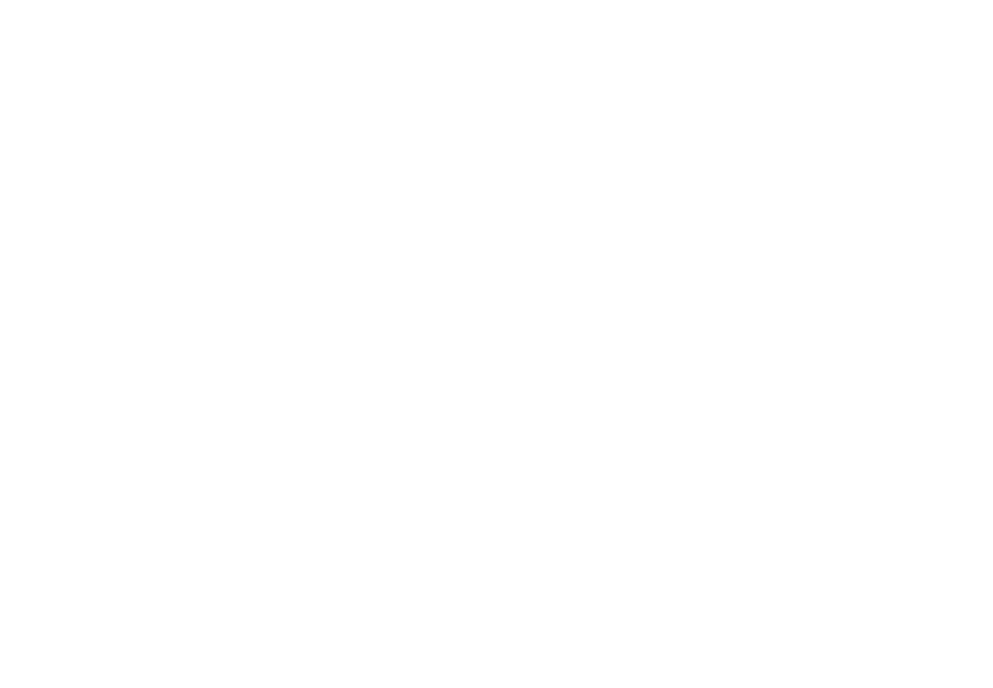
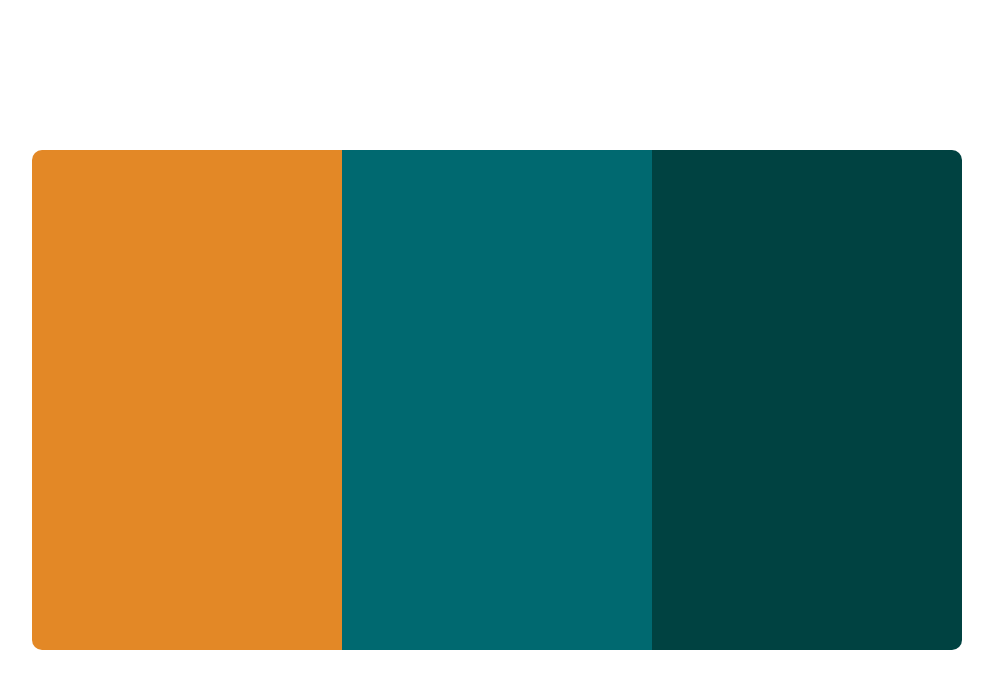
Before and after one commit to Herrius/3-column-preview-card-component, a plain HTML site: page index.html in a window 1280 px wide. Shown: the whole page, without its empty margins (143-1136 px from the left). Drawn offline with nearby package versions, Linux system fonts and the light colour scheme; a web font is replaced by a local one.

Commit message:
contenedores correctamente configurados

```diff
--- a/index.html
+++ b/index.html
@@ -6,9 +6,16 @@
     <meta name="viewport" content="width=device-width, initial-scale=1.0">
     <title>3-column preview card component</title>
     <link rel="shortcut icon" href="images/favicon-32x32.png" type="image/x-icon">
+    <link rel="stylesheet" href="https://necolas.github.io/normalize.css/8.0.1/normalize.css">
     <link rel="stylesheet" href="style/style.css">
 </head>
 <body>
+    <div class="container">
+        <span class="square item-1">
 
+        </span>
+        <span class="square item-2"></span>
+        <span class="square item-3"></span>
+    </div>
 </body>
 </html>
--- a/style/style.css
+++ b/style/style.css
@@ -22,3 +22,49 @@
     --text-font  : 'Lexend Deca', sans-serif;
     --title-font : 'Big Shoulders Displa', sans-serif;
 }
+body{
+    background-color: var(--white);
+    min-height: 100vh;
+    display:flex;
+    justify-content: center;
+    align-content: center;
+    align-items: center;
+}
+
+.container{
+    display:flex;
+    height: 500px;
+    max-width: 930px;
+}
+/* filtro para oscurer la imagen
+/* .container::before{
+    content: '';
+    position: absolute;
+    top: 0;
+    right: 0;
+    bottom: 0;
+    left: 0;
+    background-color: black;
+    opacity: 0.1;
+    border-radius: 10px 0 0 10px;
+    height: 500px;
+    max-width: 930px;
+} */
+.square{
+    height: 500px;
+    width: 310px;
+}
+
+/* primer contenedor */
+.item-1{
+    background-color: var(--orange);
+    border-radius: 10px 0 0 10px;
+
+}
+.item-2{
+    background-color: var(--cyan);
+}
+.item-3{
+    background-color: var(--dark-cyan);
+    border-radius: 0 10px 10px 0;
+}
```
